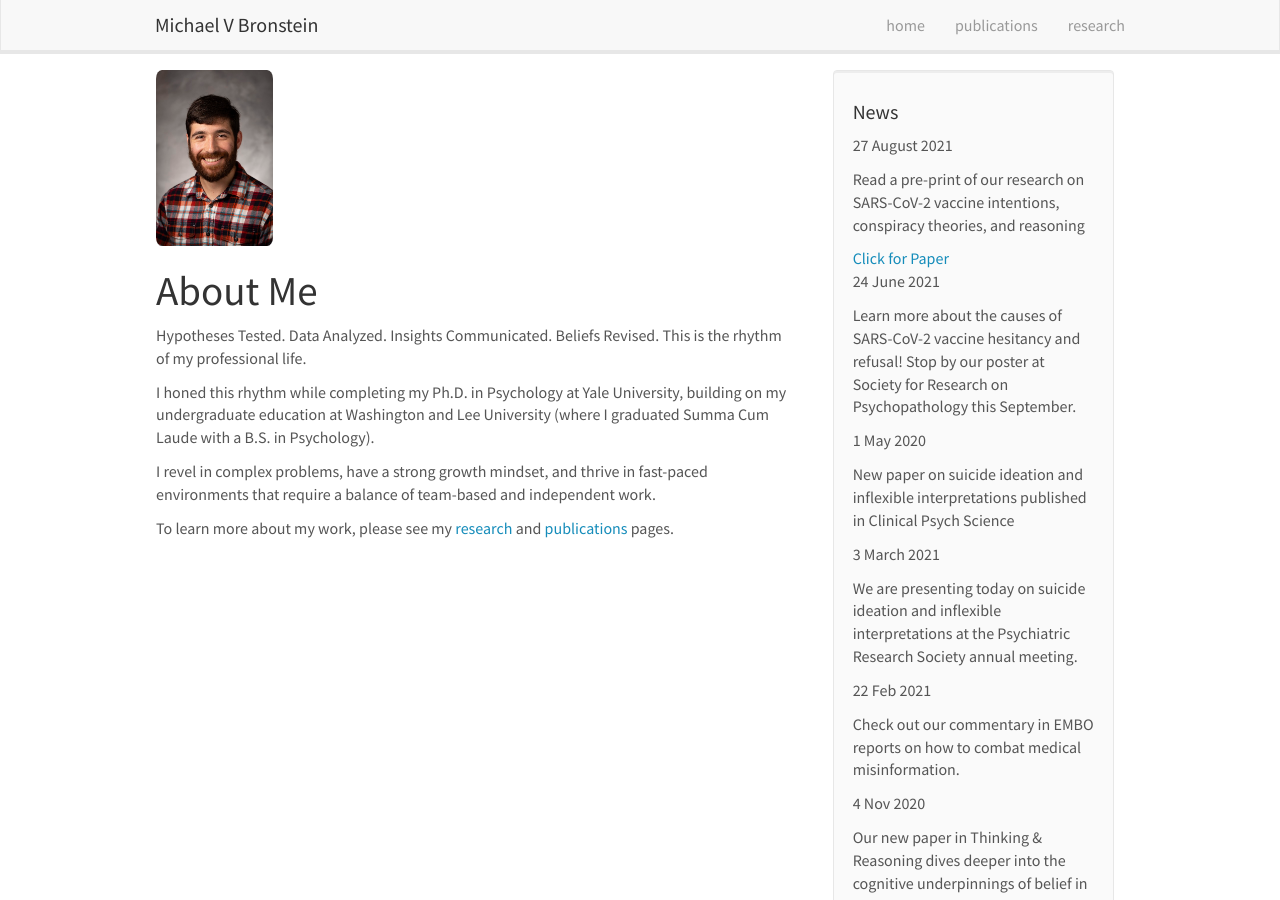
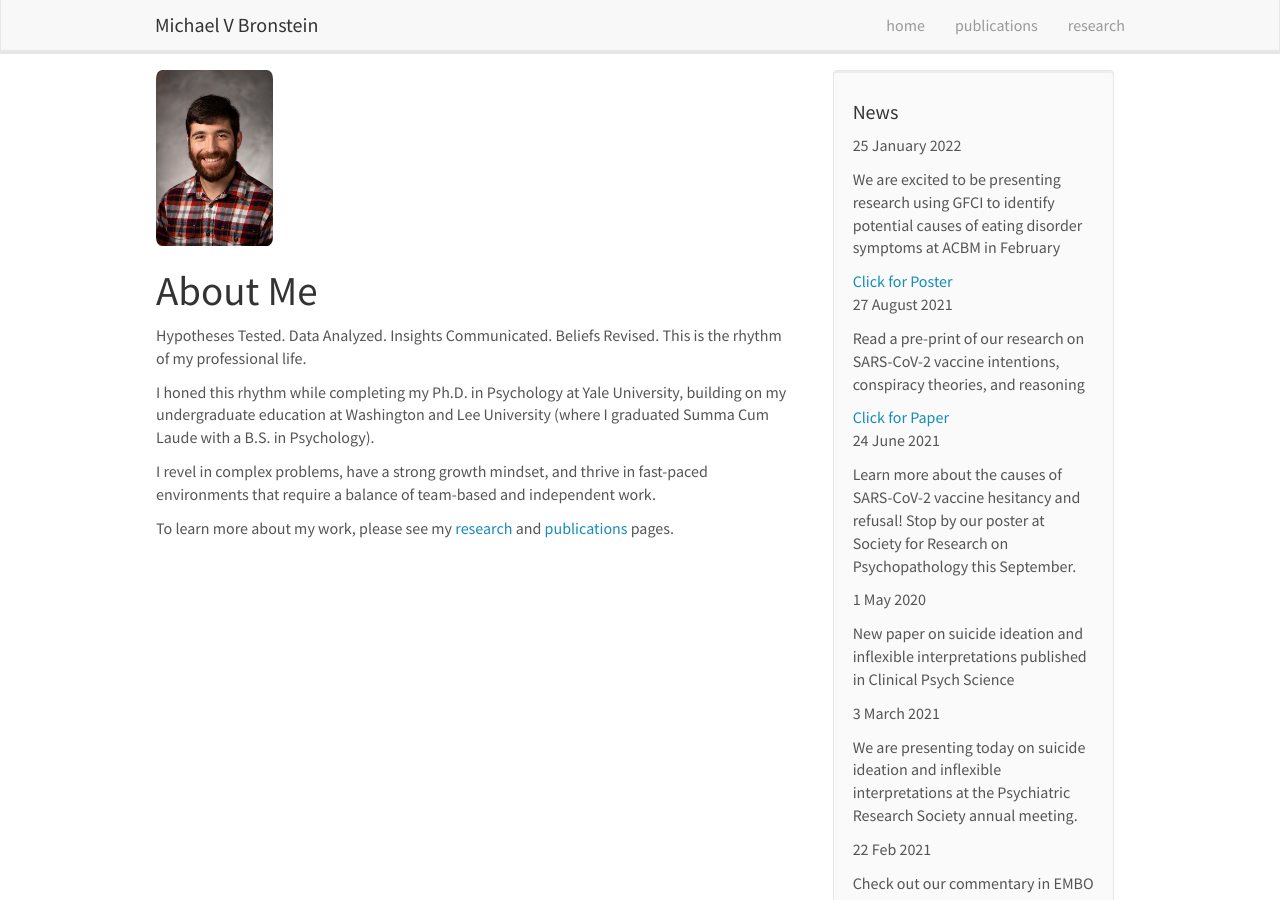
Before and after one commit to MichaelVBronstein/michaelvbronstein.github.io, a Jekyll site: the page built from _pages/home.md, in a window 1280 px wide and 900 px high. Built offline with Jekyll 4.4.1, drawn with Linux system fonts in a browser that asks for light colours; nearby versions of some CDN libraries.

Commit message:
updates
updates

```diff
--- a/_data/news.yml
+++ b/_data/news.yml
@@ -1,3 +1,8 @@
+- date: 25 January 2022
+  headline: "We are excited to be presenting research using GFCI to identify potential causes of eating disorder symptoms at ACBM in February"
+  link:
+    url: /downloads/ACBM_Bronstein_et_al_2022.pdf
+    display: Click for Poster
 - date: 27 August 2021
   headline: "Read a pre-print of our research on SARS-CoV-2 vaccine intentions, conspiracy theories, and reasoning"
   link:
```
Also changed, not shown: 1 other file.
